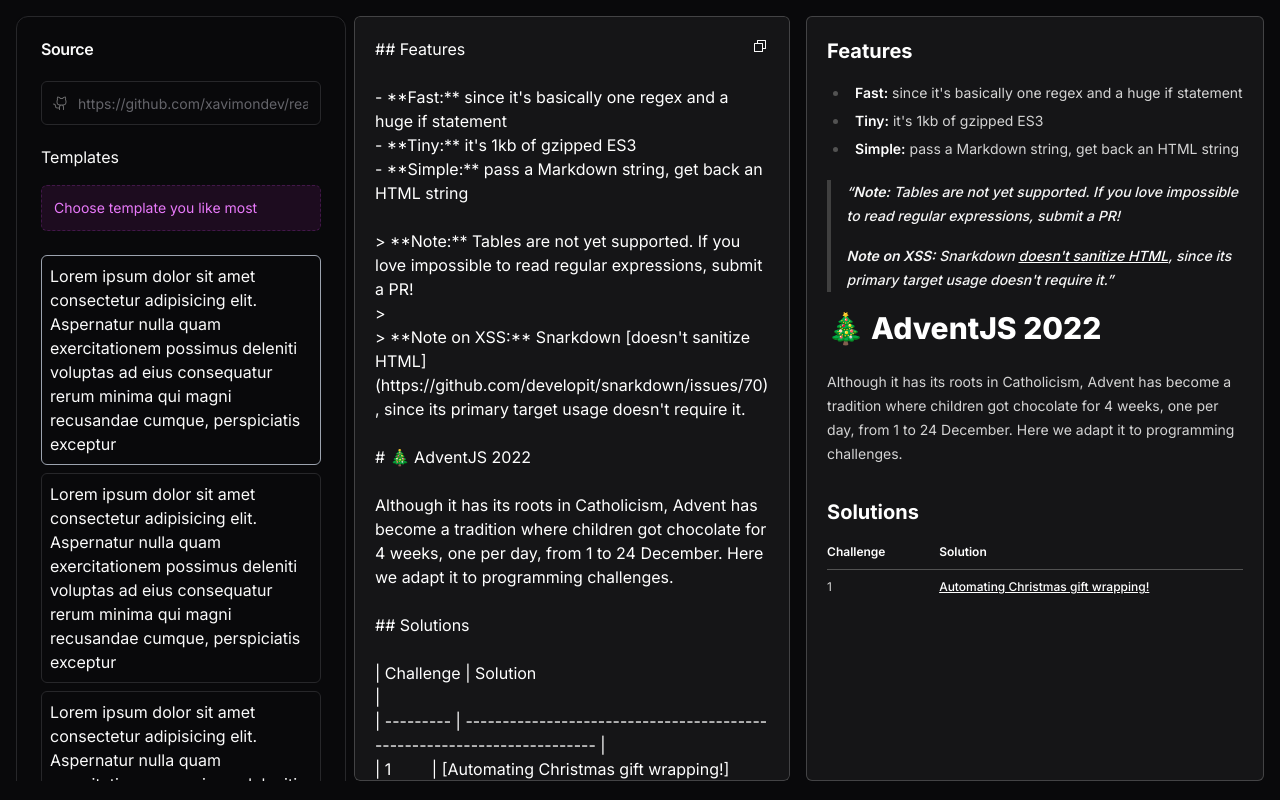
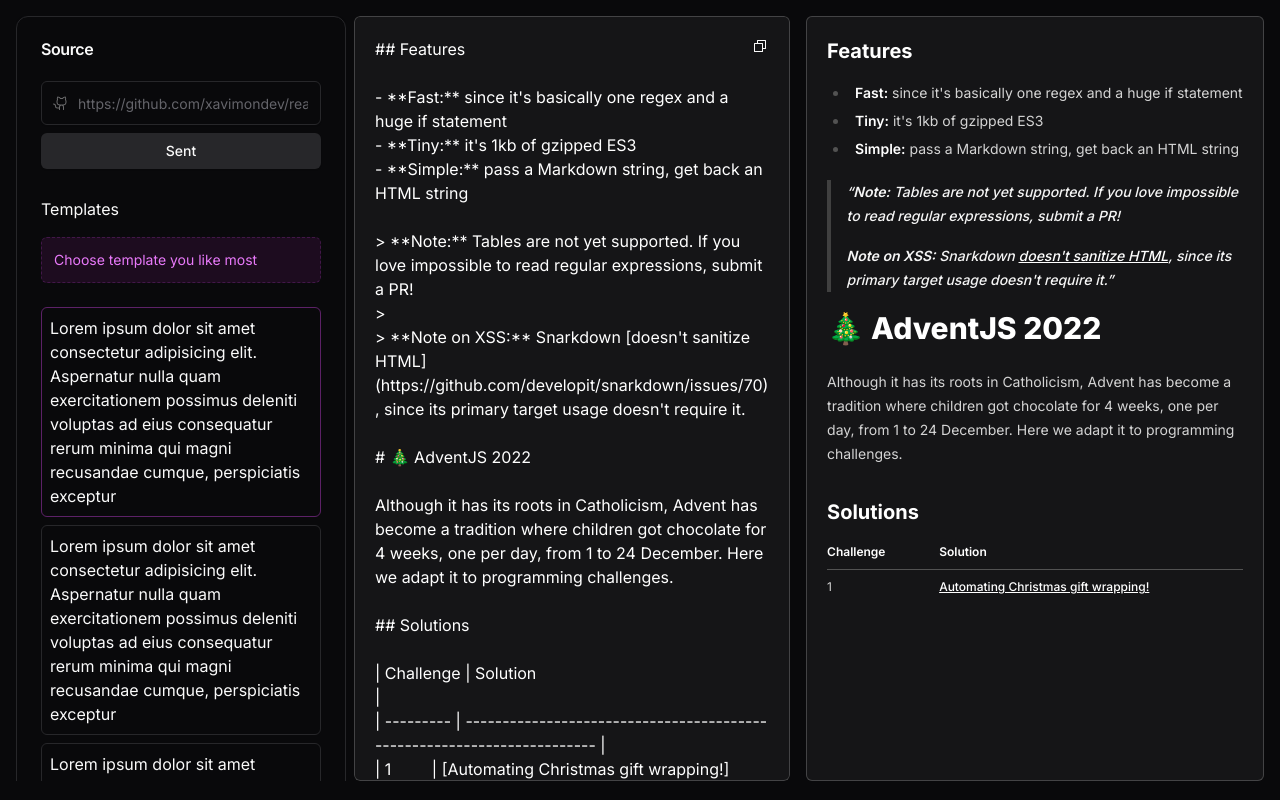
Before and after one commit to xavimondev/easyreadme, a Next.js app: page /builder in a window 1280 px wide. Built offline with nearby package versions, Linux system fonts and the light colour scheme.

Commit message:
add sidebar ui improvements

```diff
--- a/src/app/builder/page.tsx
+++ b/src/app/builder/page.tsx
@@ -4,6 +4,7 @@ import { Input } from '@/components/ui/input'
 import { GitIc } from '@/components/icons'
 import { ScrollArea } from '@/components/ui/scroll-area'
 import { Markdown } from '@/components/markdown'
+import { Button } from '@/components/ui/button'
 
 export default function Builder() {
   return (
@@ -15,7 +16,7 @@ export default function Builder() {
               <CardTitle>Source</CardTitle>
             </CardHeader>
             <CardContent>
-              <form>
+              <form className='flex flex-col gap-2'>
                 <div className='relative flex w-full items-center'>
                   <div className='pointer-events-none absolute inset-y-0 left-0 flex items-center pl-3 text-white/40'>
                     <GitIc className='w-4 h-4' />
@@ -31,14 +32,17 @@ export default function Builder() {
                     placeholder='https://github.com/xavimondev/readme-creator'
                   />
                 </div>
+                <Button variant='secondary' type='submit'>
+                  Sent
+                </Button>
               </form>
-              <div className='mt-5 w-full h-full'>
+              <div className='mt-7 w-full h-full'>
                 <span className='text-accent-foreground'>Templates</span>
                 <div className='flex items-center gap-2 p-3 mt-4 rounded-md border border-dashed border-fuchsia-500/20 bg-fuchsia-900/20 text-fuchsia-400'>
                   <p className='text-sm'>Choose template you like most</p>
                 </div>
                 <div className='mt-6 flex flex-col gap-2'>
-                  <div className='border border-gray-400 w-full rounded-md p-2'>
+                  <div className='border border-fuchsia-500/40 w-full rounded-md p-2'>
                     <p>
                       Lorem ipsum dolor sit amet consectetur adipisicing elit. Aspernatur nulla quam
                       exercitationem possimus deleniti voluptas ad eius consequatur rerum minima qui
```
